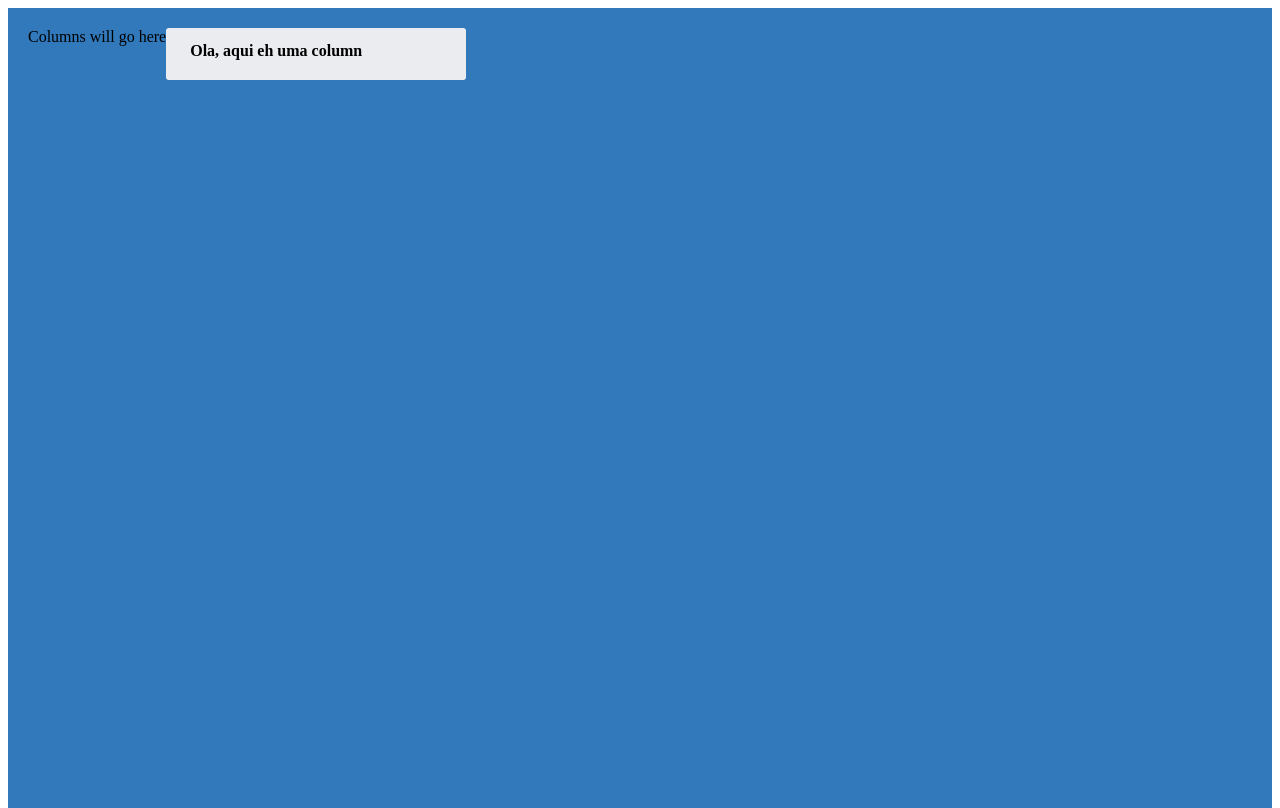
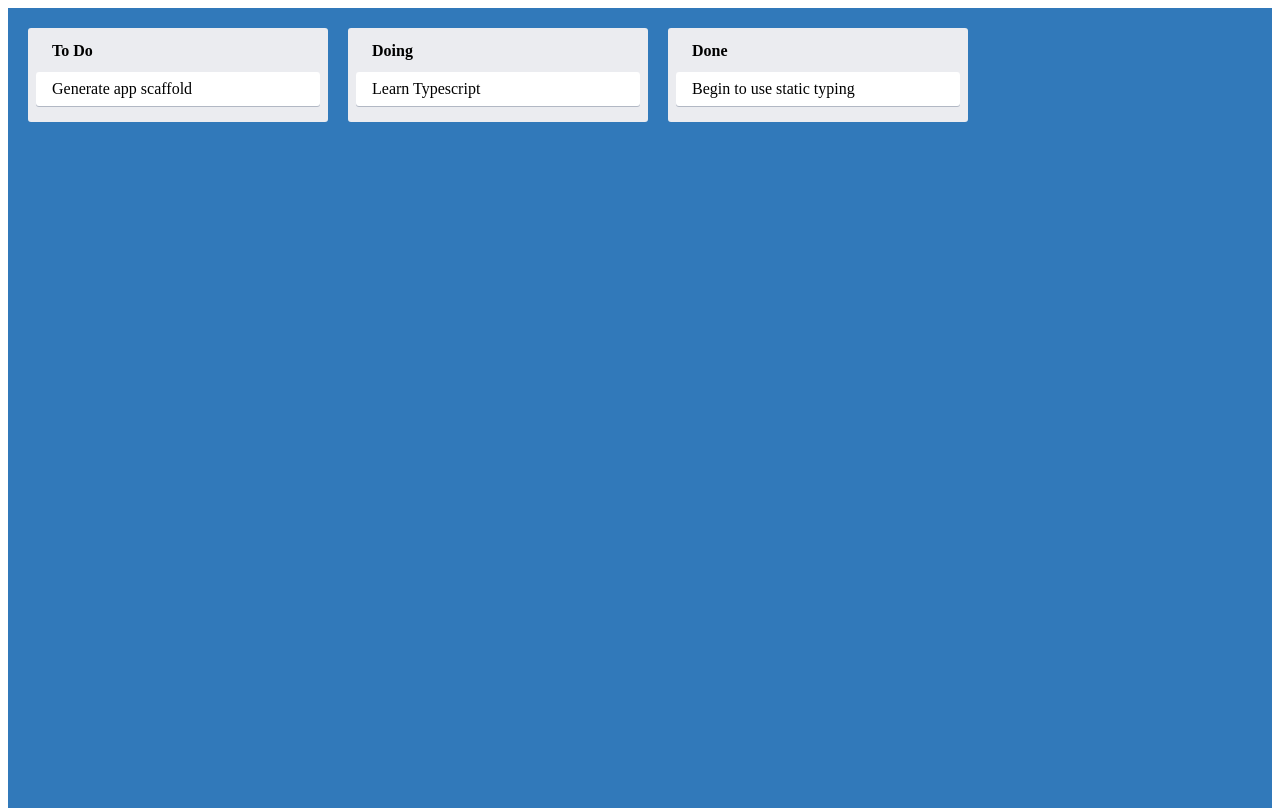
Before and after one commit to werliton/trello-clone, a React (Create React App) app: page / in a window 1280 px wide. Built offline with nearby package versions, Linux system fonts and the light colour scheme.

Commit message:
Render Everything together

```diff
--- a/src/App.tsx
+++ b/src/App.tsx
@@ -1,12 +1,20 @@
 import React from 'react';
 import { AppContainer } from './styles';
 import { Column } from './Column';
+import { Card } from './Card';
 
 function App() {
   return (
     <AppContainer>
-      Columns will go here
-      <Column text="Ola, aqui eh uma column"/>
+      <Column text="To Do">
+        <Card text="Generate app scaffold" />
+      </Column>
+      <Column text="Doing">
+        <Card text="Learn Typescript" />
+      </Column>
+      <Column text="Done">
+        <Card text="Begin to use static typing" />
+      </Column>
     </AppContainer>
   );
 }
```
